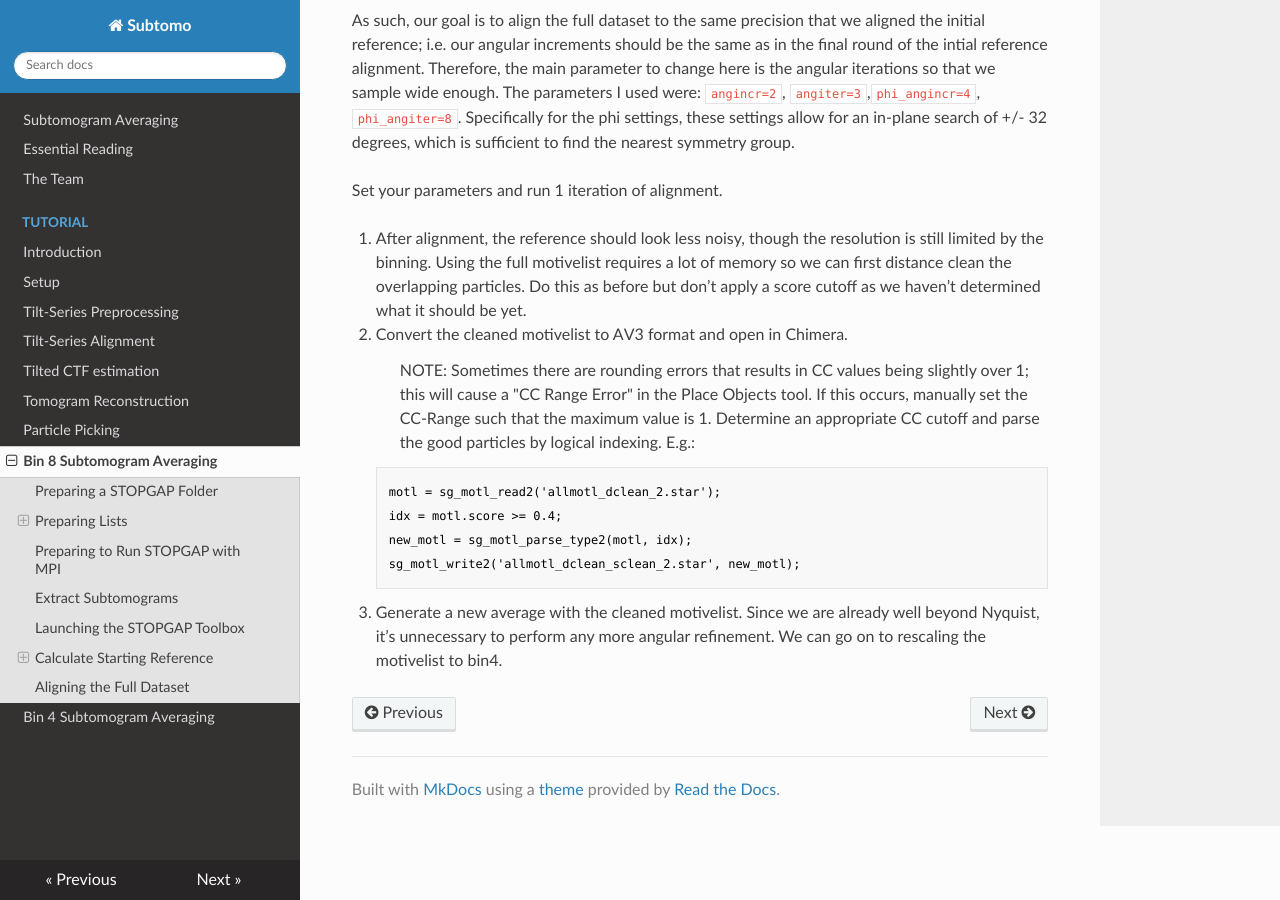
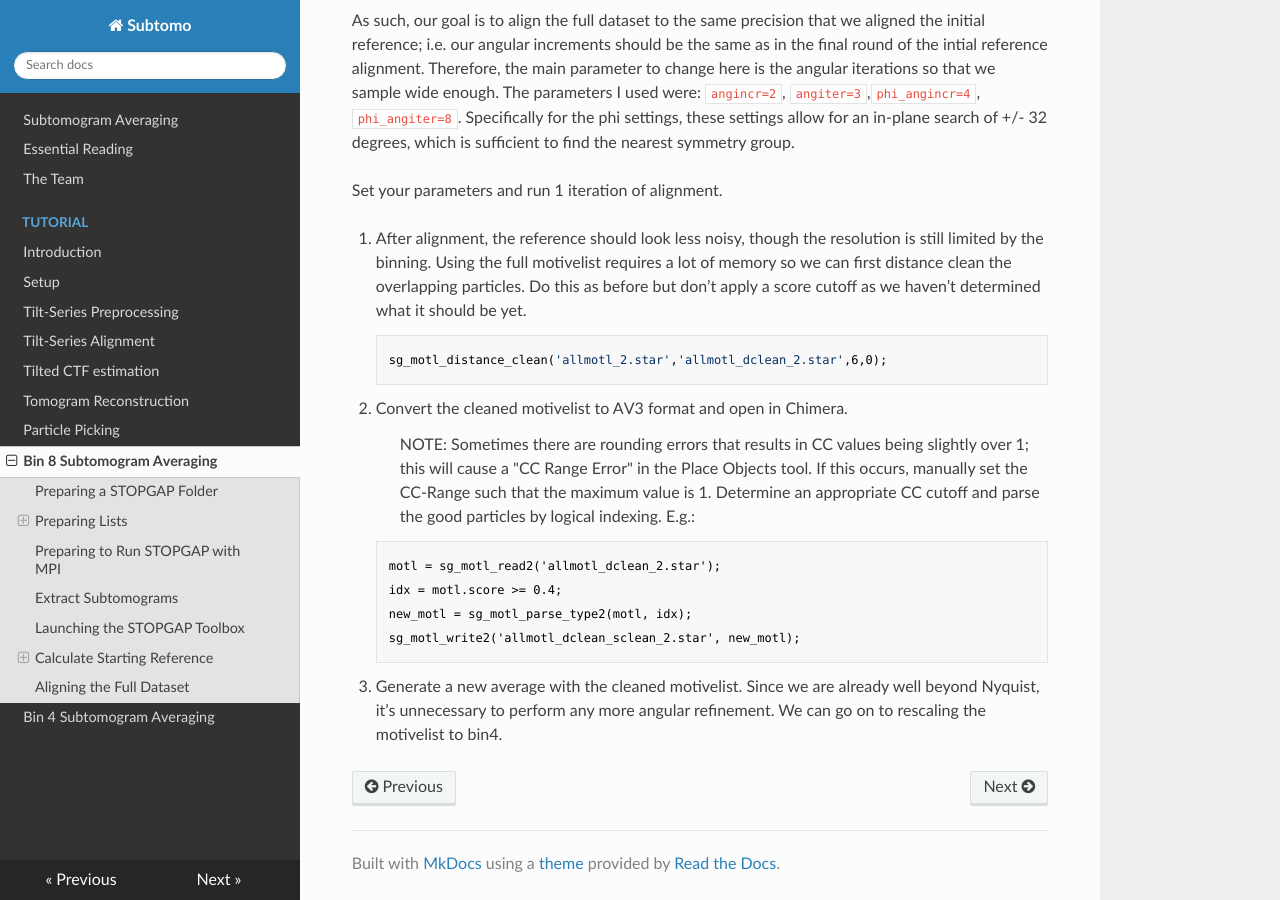
Before and after one commit to wan-lab-vanderbilt/subtomo-tutorials, an MkDocs documentation site: the page built from docs/hiv/bin8.md, in a window 1280 px wide and 900 px high, scrolled down 11012 px. Built offline with MkDocs 1.6.1, drawn with Linux system fonts in a browser that asks for light colours; nearby versions of some CDN libraries; formulas are drawn with MathJax 3.

Commit message:
Update bin8.md
add dclean line

```diff
--- a/docs/hiv/bin8.md
+++ b/docs/hiv/bin8.md
@@ -467,7 +467,9 @@ Here, we already have a good reference, so if our parameters are too coarse we m
 Using the full motivelist requires a lot of memory so we can first distance clean the overlapping particles.
 Do this as before but don’t apply a score cutoff as we haven’t determined what it should be yet.
 
-8. Convert the cleaned motivelist to AV3 format and open in Chimera.
+        sg_motl_distance_clean('allmotl_2.star','allmotl_dclean_2.star',6,0);
+
+9. Convert the cleaned motivelist to AV3 format and open in Chimera.
    >NOTE: Sometimes there are rounding errors that results in CC values being slightly over 1; this will cause a "CC Range Error" in the Place Objects tool.
    >If this occurs, manually set the CC-Range such that the maximum value is 1.
 Determine an appropriate CC cutoff and parse the good particles by logical indexing.
```
